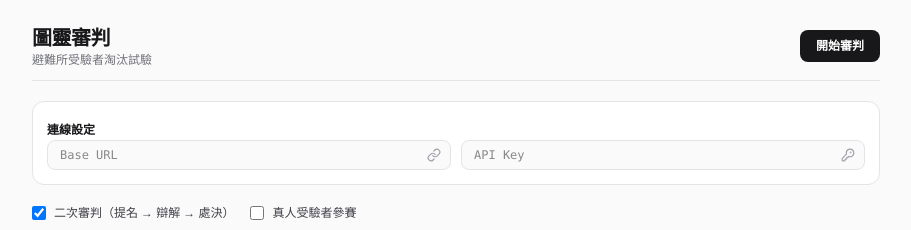
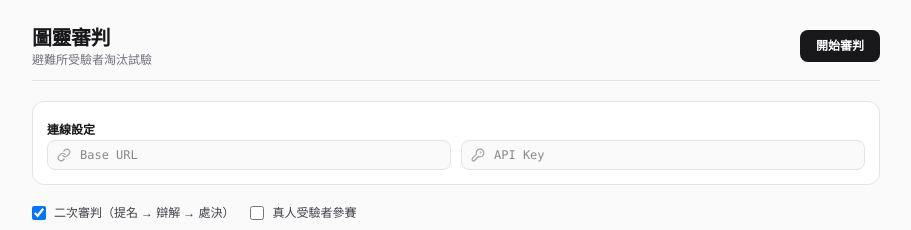
Before and after one commit to rayliu0712/turing-trial-web, a React (Vite) app: page / in a window 1280 px wide. Shown: the top 230 px of the page, without its empty margins (184-1095 px from the left). Built offline with nearby package versions, Linux system fonts and the light colour scheme.

Commit message:
style(ui): 將 Base URL 與 API Key 圖示改為 Prefix (左側內嵌圖示)

```diff
--- a/src/components/SetupScreen.tsx
+++ b/src/components/SetupScreen.tsx
@@ -163,25 +163,25 @@ export const SetupScreen: React.FC<SetupScreenProps> = ({ onStartGame }) => {
         <span className="text-xs font-semibold text-zinc-900">連線設定</span>
         <div className="grid grid-cols-1 sm:grid-cols-2 gap-2.5">
           <div className="relative">
+            <Link className="w-3.5 h-3.5 text-zinc-400 absolute left-2.5 top-2 pointer-events-none" />
             <input
               type="text"
               value={globalBaseUrl}
               onChange={(e) => setGlobalBaseUrl(e.target.value)}
               placeholder="Base URL"
-              className="w-full text-xs font-mono pl-3 pr-8 py-1.5 border border-zinc-200 rounded-lg bg-zinc-50 focus:bg-white focus:outline-hidden focus:ring-1 focus:ring-zinc-900"
+              className="w-full text-xs font-mono pl-8 pr-3 py-1.5 border border-zinc-200 rounded-lg bg-zinc-50 focus:bg-white focus:outline-hidden focus:ring-1 focus:ring-zinc-900"
             />
-            <Link className="w-3.5 h-3.5 text-zinc-400 absolute right-2.5 top-2 pointer-events-none" />
           </div>
 
           <div className="relative">
+            <KeyRound className="w-3.5 h-3.5 text-zinc-400 absolute left-2.5 top-2 pointer-events-none" />
             <input
               type="password"
               value={globalApiKey}
               onChange={(e) => setGlobalApiKey(e.target.value)}
               placeholder="API Key"
-              className="w-full text-xs font-mono pl-3 pr-8 py-1.5 border border-zinc-200 rounded-lg bg-zinc-50 focus:bg-white focus:outline-hidden focus:ring-1 focus:ring-zinc-900"
+              className="w-full text-xs font-mono pl-8 pr-3 py-1.5 border border-zinc-200 rounded-lg bg-zinc-50 focus:bg-white focus:outline-hidden focus:ring-1 focus:ring-zinc-900"
             />
-            <KeyRound className="w-3.5 h-3.5 text-zinc-400 absolute right-2.5 top-2 pointer-events-none" />
           </div>
         </div>
       </div>
```
